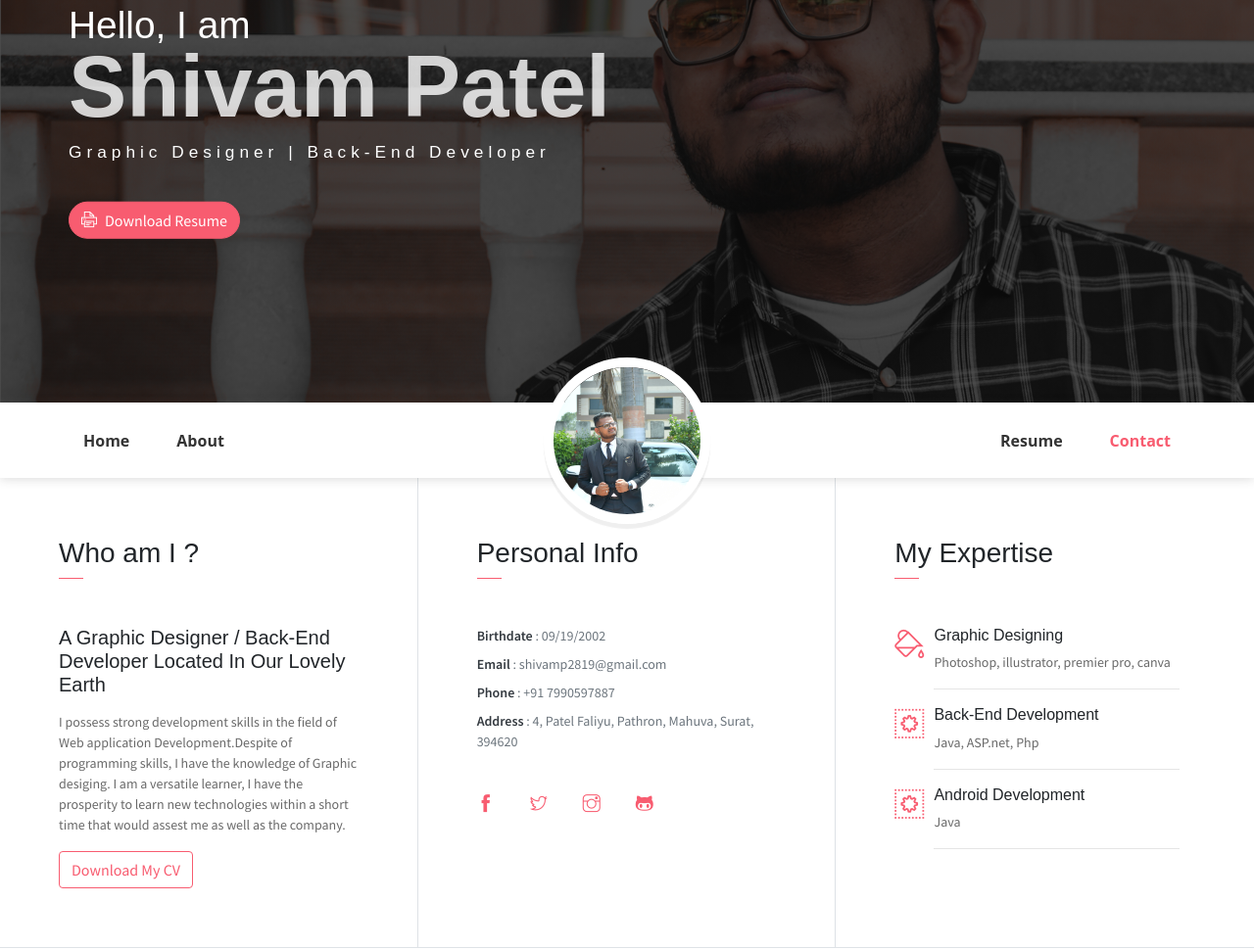
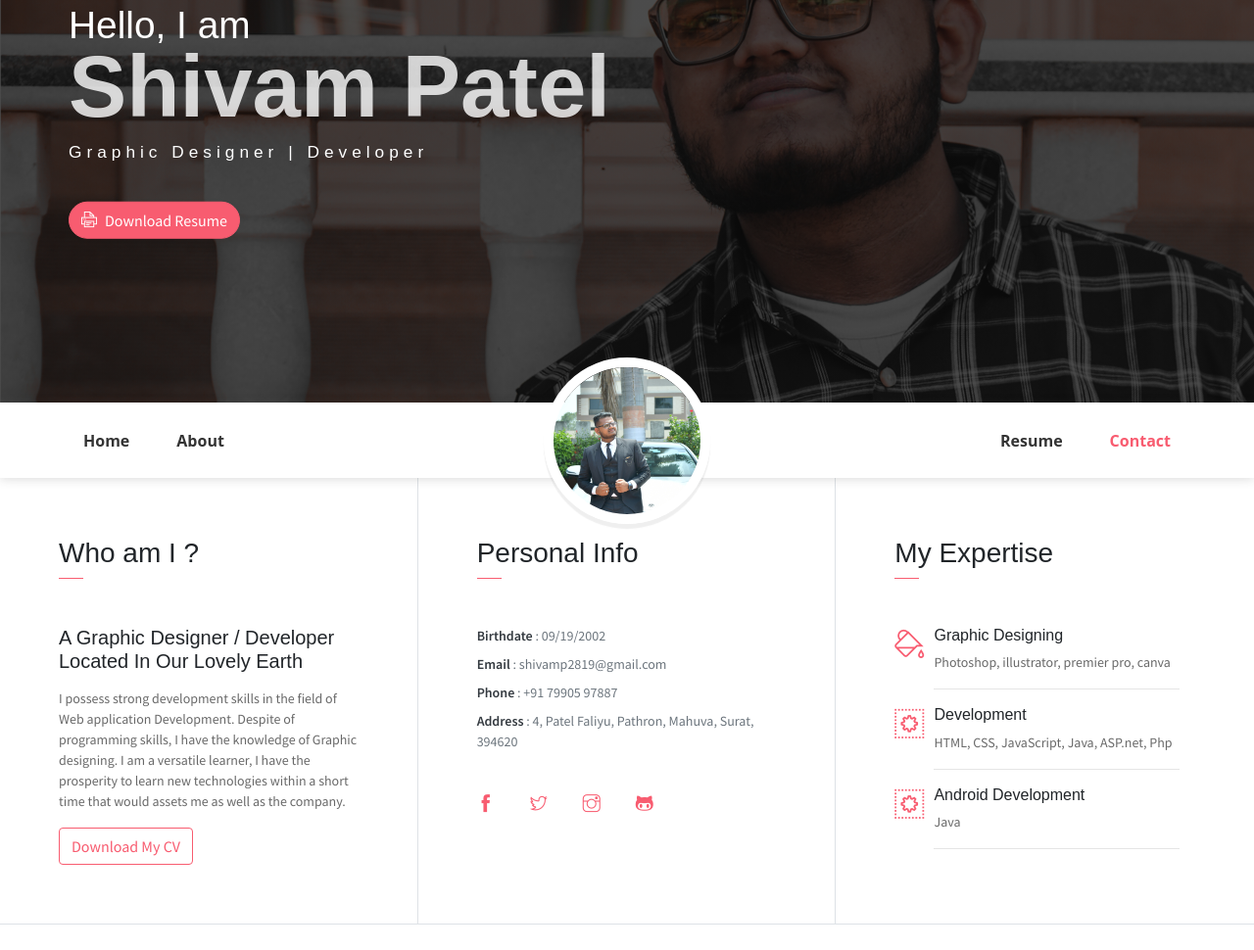
Before and after one commit to Shivam1928Patel/Portfolio, a plain HTML site: page index.html in a window 1280 px wide. Shown: the part 229-1199 px from the top of the page at 98% size. Drawn offline with Linux system fonts and the light colour scheme; some packages are replaced by stand-ins of ours; some icons are missing.

Commit message:
Update index.html

```diff
--- a/index.html
+++ b/index.html
@@ -23,7 +23,7 @@
             <div class="header-content">
                 <h4 class="header-subtitle" >Hello, I am</h4>
                 <h1 class="header-title">Shivam Patel</h1>
-                <h6 class="header-mono" >Graphic Designer | Back-End Developer</h6>
+                <h6 class="header-mono" >Graphic Designer | Developer</h6>
                 <button class="btn btn-primary btn-rounded"><i class="ti-printer pr-2"></i><a class="CV" href="assets/CV/Resume.pdf" attributes-list download >Download Resume</a></button>
             </div>
         </div>
@@ -47,7 +47,7 @@
                     <img src="assets/imgs/avatar.jpg" alt="" class="brand-img">
                     <li class="brand-txt">
                         <h5 class="brand-title">Shivam Patel</h5>
-                        <div class="brand-subtitle">Graphic Designer | Back-End Developer</div>
+                        <div class="brand-subtitle">Graphic Designer | Developer</div>
                     </li>
                 </ul>
                 <ul class="navbar-nav ml-auto">
@@ -67,8 +67,8 @@
             <div class="col-lg-4 about-card">
                 <h3 class="font-weight-light">Who am I ?</h3>
                 <span class="line mb-5"></span>
-                <h5 class="mb-3">A Graphic Designer / Back-End Developer Located In Our Lovely Earth</h5>
-                <p class="mt-20">I possess strong development skills in the field of Web application Development.Despite of programming skills, I have the knowledge of Graphic desiging. I am a versatile learner, I have the prosperity to learn new technologies within a short time that would assest me as well as the company.</p>
+                <h5 class="mb-3">A Graphic Designer / Developer Located In Our Lovely Earth</h5>
+                <p class="mt-20">I possess strong development skills in the field of Web application Development. Despite of programming skills, I have the knowledge of Graphic designing. I am a versatile learner, I have the prosperity to learn new technologies within a short time that would assets me as well as the company.</p>
                 <button class="btn btn-outline-danger"><i class="icon-down-circled2 "></i><a class="Personal-link" href="assets/CV/Resume.pdf" attributes-list download >Download My CV</a></button>
             </div>
             <div class="col-lg-4 about-card">
@@ -77,7 +77,7 @@
                 <ul class="mt40 info list-unstyled">
                     <li><span>Birthdate</span> : 09/19/2002</li>
                     <li><span>Email</span> : shivamp2819@gmail.com</li>
-                    <li><span>Phone</span> : +91 7990597887</li>
+                    <li><span>Phone</span> : +91 79905 97887</li>
                     <li><span>Address</span> :  4, Patel Faliyu, Pathron, Mahuva, Surat, 394620</li>
                 </ul>
                 <ul class="social-icons pt-3">
@@ -101,8 +101,8 @@
                 <div class="row">
                     <div class="col-1 text-danger pt-1"><i class="ti-widget icon-lg"></i></div>
                     <div class="col-10 ml-auto mr-3">
-                        <h6>Back-End Development</h6>
-                        <p class="subtitle">Java, ASP.net, Php</p>
+                        <h6>Development</h6>
+                        <p class="subtitle">HTML, CSS, JavaScript, Java, ASP.net, Php</p>
                         <hr>
                     </div>
                 </div>
@@ -219,8 +219,8 @@
                             	<P>Uka Tarsadia University, Bardoli</P>
 				<P class="subtitle">2023-Current</P>
                            	<hr>
-				<h6 class="title text-danger">Teacher for IELTS</h6>
-                            	<P>First Achiver, Bardoli</P>
+				<h6 class="title text-danger">IELTS Tutor</h6>
+                            	<P>First Achiver Consultant, Bardoli</P>
 				<P class="subtitle">2023-Current</P>
                         </div>
                     </div>
```
